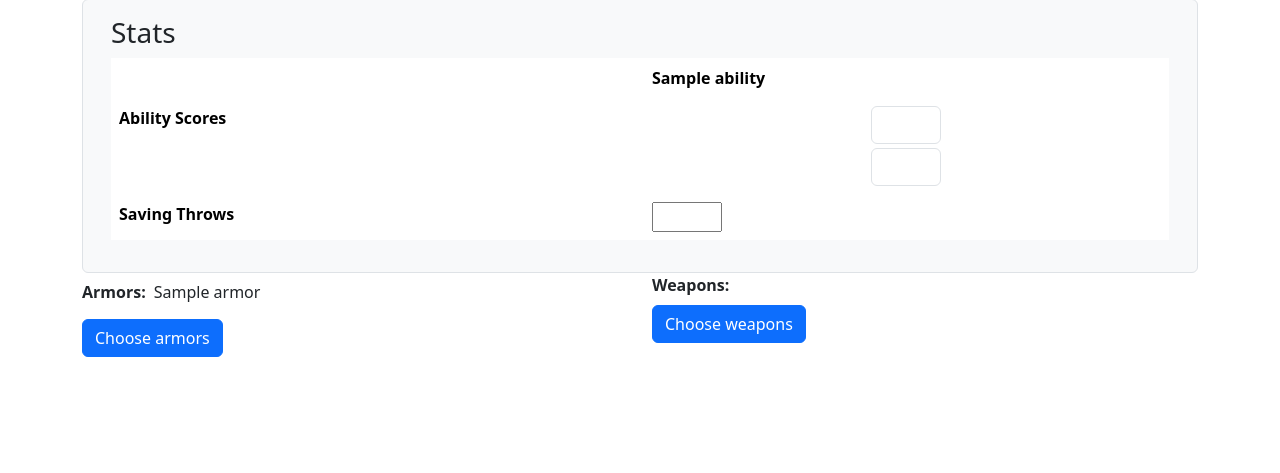
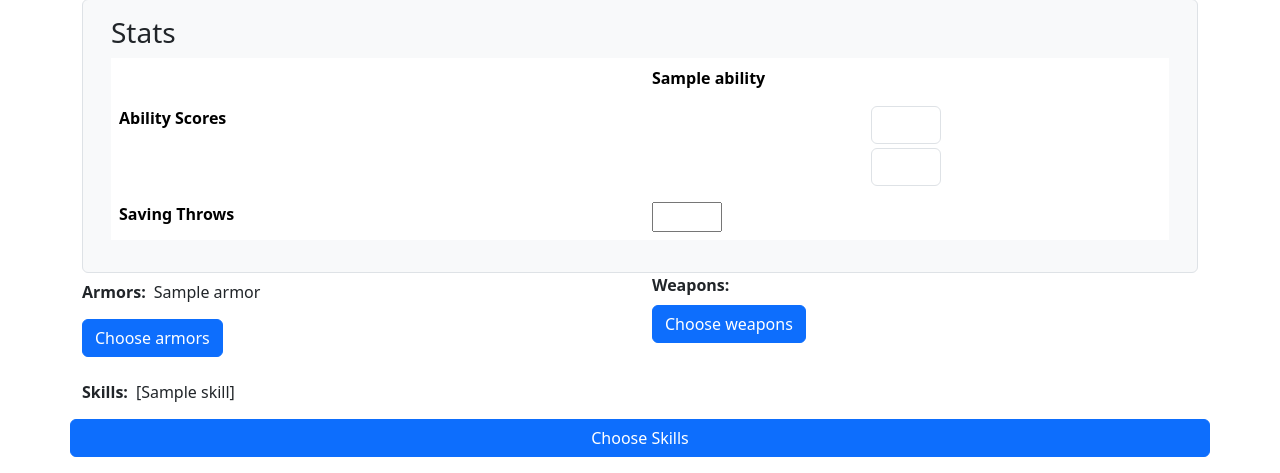
Before and after one commit to realLucas01/DnD-NPCGen, a Spring app: template src/main/resources/templates/edit.html in a window 1280 px wide. Shown: the part 1321-1794 px from the top of the page. Before the commit the page ends 1678 px from the top, so only its background shows below. Run offline with Thymeleaf, Linux system fonts and the light colour scheme; the template is opened without the code that fills it: most values are stand-ins (such as "Sample title", 1, 10 or a date in 2020); data that the repository does not hold is empty; some libraries are stand-ins or nearby versions.

Commit message:
Skills sind jetzt beim edit #94 und #105
Beim npc editieren kann man jetzt die skills ändern. #94
Und dafür wurde bei der DBMS ein break eingefügt. #105

```diff
--- a/src/main/java/dndgen/database/DBMS.java
+++ b/src/main/java/dndgen/database/DBMS.java
@@ -221,6 +221,7 @@ public class DBMS implements ApplicationContextAware{
 			break;
 		case "skill":
 			onlycol = skillRepository.getallSkillCol();
+			break;
 		default:
 			onlycol = null;
 			break;
--- a/src/main/resources/templates/edit.html
+++ b/src/main/resources/templates/edit.html
@@ -216,7 +216,7 @@
                     </div>
                 </form>
 
-            <!-- TODO AbilityScores -->
+
             <!-- Ability Scores & Saving Throws -->
             <div class="container mt-3">
                 <div class="row border rounded p-3 bg-light">
@@ -400,6 +400,59 @@
 
 
             <!-- TODO Skills -->
+            <!-- Skills -->
+            <div class="row mb-3">
+                <div class="d-flex align-items-center">
+                    <label class="form-label me-2 mb-0"><b>Skills:</b></label>
+                    <!-- Liste der Skills -->
+                    <p th:text="${skills}" class="form-control-plaintext mb-0"></p>
+                </div>
+
+                <!-- Button zum Öffnen des Pop-ups -->
+                <button type="button" class="btn btn-primary mt-2" data-bs-toggle="modal" data-bs-target="#skillsModal">
+                    Choose Skills
+                </button>
+            </div>
+
+            <!-- Modal -->
+            <form th:action="@{/editSkills}" method="post">
+                <div class="modal fade" id="skillsModal" tabindex="-1" aria-labelledby="skillsModalLabel" aria-hidden="true">
+                    <div class="modal-dialog">
+                        <div class="modal-content">
+                            <div class="modal-header">
+                                <h5 class="modal-title" id="skillsModalLabel">Available Skills</h5>
+                                <button type="button" class="btn-close" data-bs-dismiss="modal" aria-label="Close"></button>
+                            </div>
+                            <div class="modal-body">
+                                <div class="row g-2">
+                                    <!-- Liste der Skills -->
+                                    <div th:each="skill : ${availableSkills}" class="col-md-6">
+                                        <div class="card">
+                                            <div class="card-body">
+                                                <!-- Checkbox für den Skill -->
+                                                <input type="checkbox"
+                                                       th:id="${'skill_' + skill}"
+                                                       th:name="skill"
+                                                       th:value="${skill}"
+                                                       th:checked="${skills.contains(skill)}"
+                                                       class="form-check-input me-2">
+                                                <label th:for="${'skill_' + skill}" class="form-check-label" th:text="${skill}"></label>
+                                            </div>
+                                        </div>
+                                    </div>
+                                </div>
+                            </div>
+                            <div class="modal-footer">
+                                <button type="button" class="btn btn-secondary" data-bs-dismiss="modal">Close</button>
+                                <button type="submit" class="btn btn-primary">Save</button>
+                            </div>
+                        </div>
+                    </div>
+                </div>
+            </form>
+
+
+
 
             <!-- TODO Senses -->
 
```
Also changed, not shown: src/main/java/dndgen/userinterface/EditController.java (+38 -4 lines).
